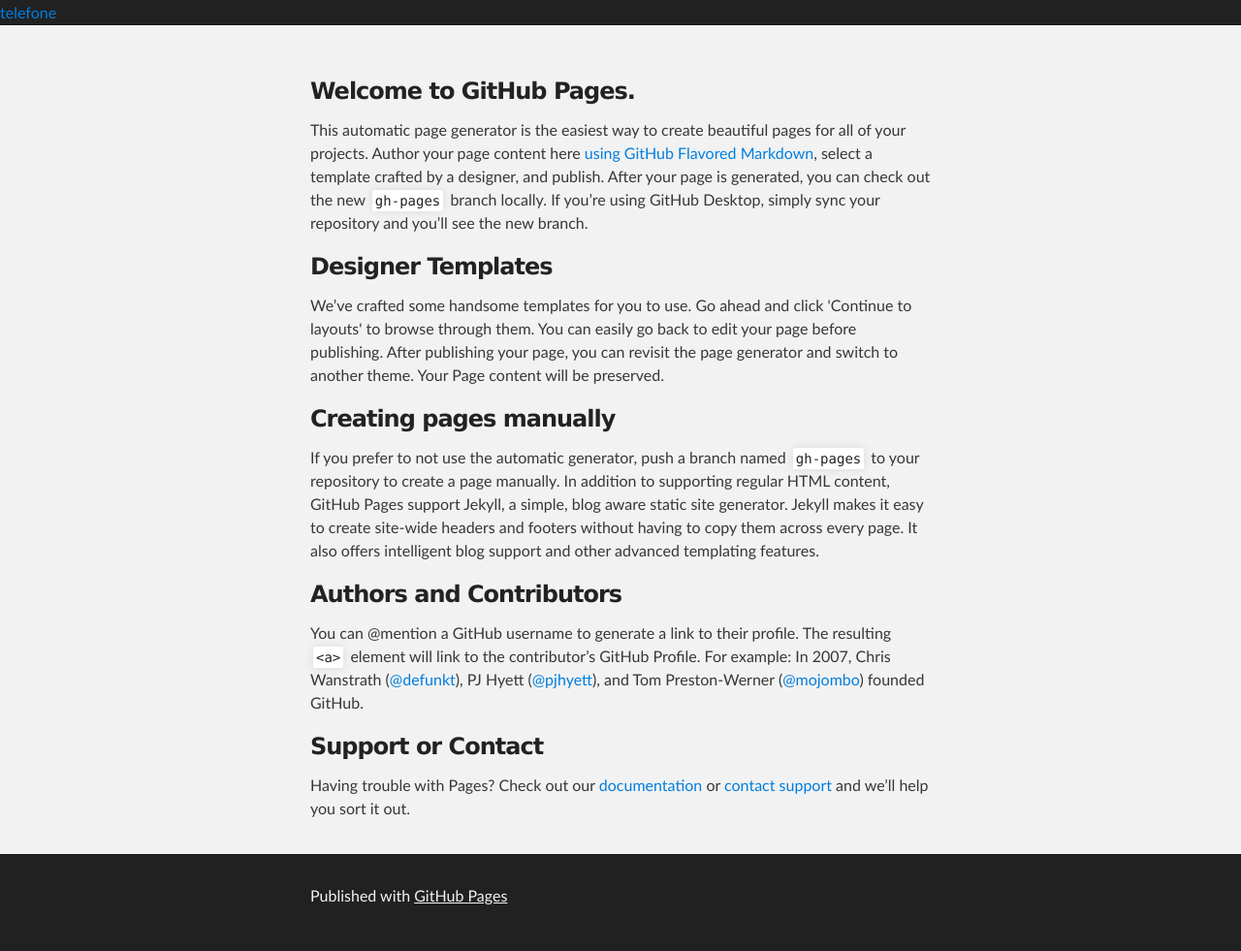
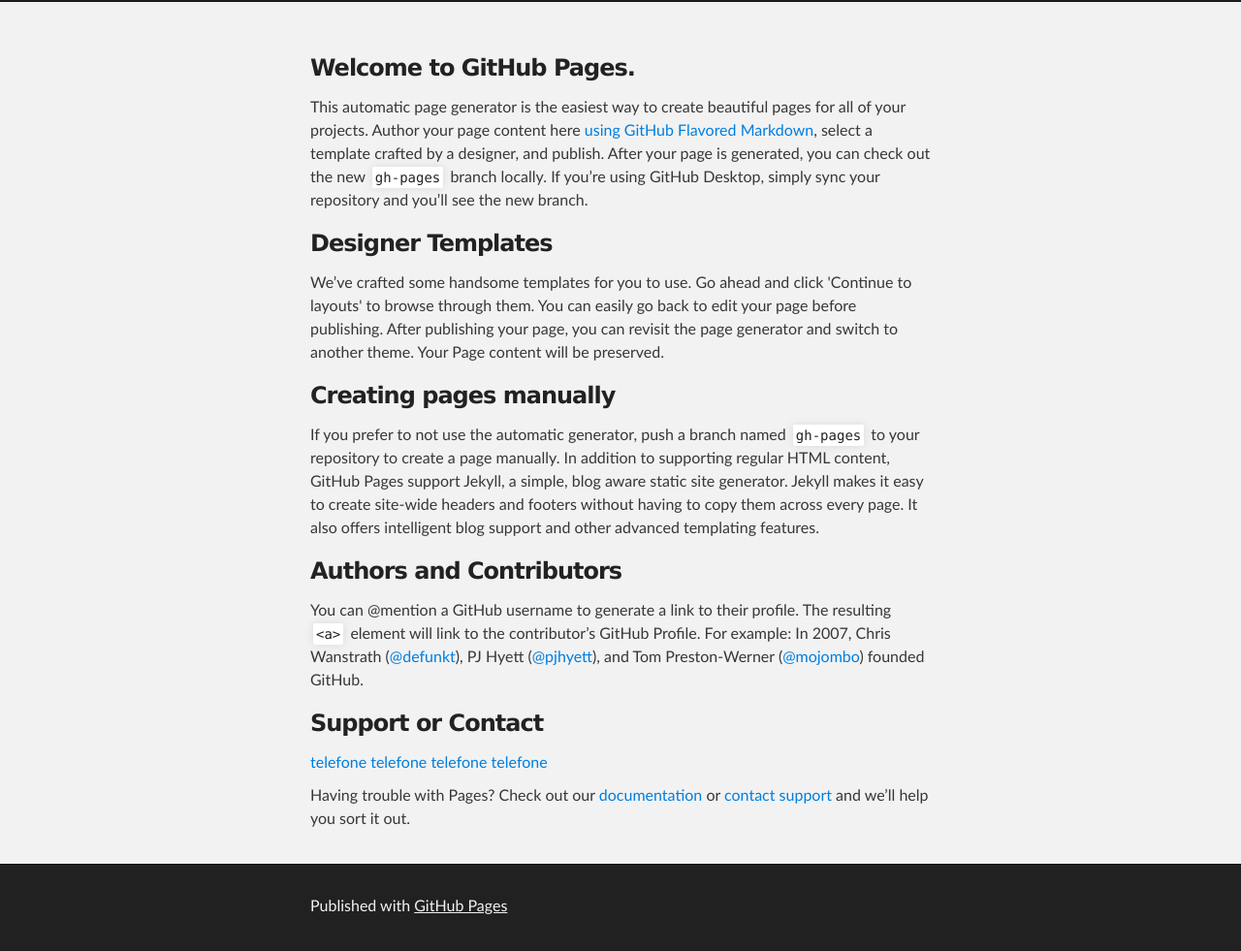
Before and after one commit to xzpedroxz/xzpedroxz.github.io, a plain HTML site: page index.html in a window 1280 px wide. Shown: the part 208-1189 px from the top of the page at 97% size. Drawn offline with Linux system fonts and the light colour scheme.

Commit message:
Update index.html

```diff
--- a/index.html
+++ b/index.html
@@ -23,7 +23,7 @@
 
         </header>
     </div>
-                          <a href="tel:984485517">telefone</a>
+
     <!-- MAIN CONTENT -->
     <div id="main_content_wrap" class="outer">
       <section id="main_content" class="inner">
@@ -50,6 +50,11 @@
 <h3>
 <a id="support-or-contact" class="anchor" href="#support-or-contact" aria-hidden="true"><span aria-hidden="true" class="octicon octicon-link"></span></a>Support or Contact</h3>
 
+        <a href="tel:984485517">telefone</a>
+        <a href="tel:984485517">telefone</a>
+        <a href="tel:984485517">telefone</a>
+        <a href="tel:984485517">telefone</a>
+
 <p>Having trouble with Pages? Check out our <a href="https://help.github.com/pages">documentation</a> or <a href="https://github.com/contact">contact support</a> and we’ll help you sort it out.</p>
       </section>
     </div>
```
